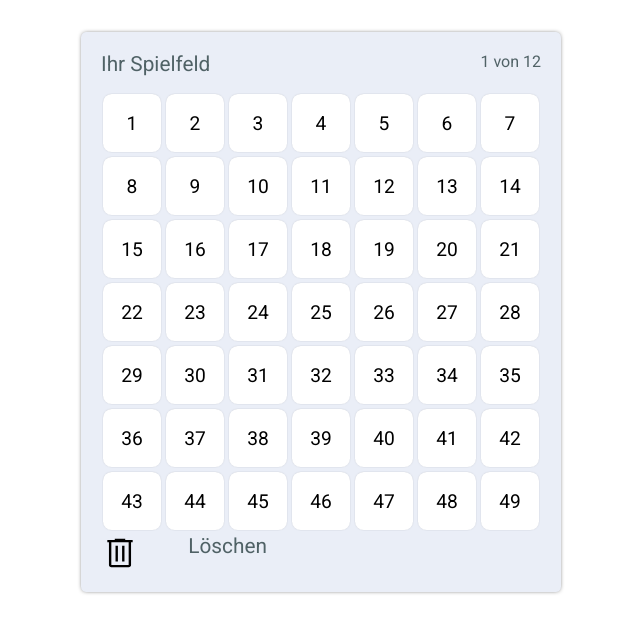
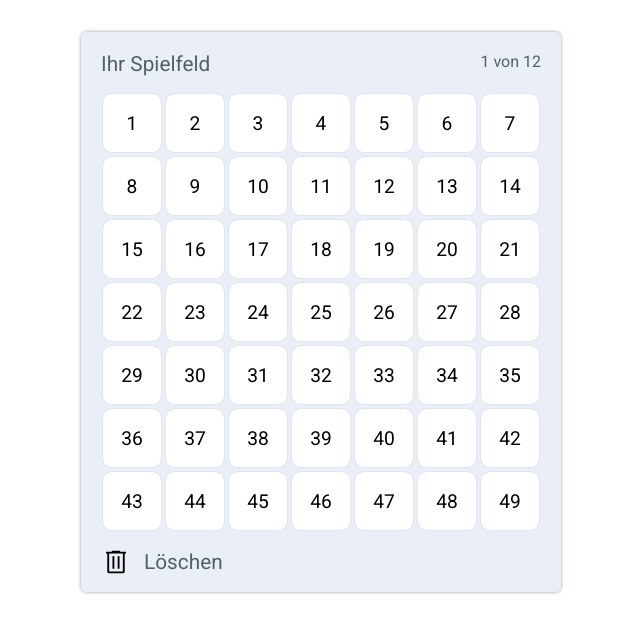
Before and after one commit to kedmar20/Lotto-App-Probeaufgabe, a React (Vite) app: page / in a window 1280 px wide. Shown: the top 632 px of the page, without its empty margins (319-959 px from the left). Built offline with nearby package versions, Linux system fonts and the light colour scheme.

Commit message:
improve funcionality for button 'trash-delete'

```diff
--- a/src/components/organisms/Footer/Footer.jsx
+++ b/src/components/organisms/Footer/Footer.jsx
@@ -5,10 +5,16 @@ import { NumbersContext } from "src/providers/Providers";
 
 const Footer = () => {
    const context = useContext(NumbersContext);
+   const refresh = () => {
+      context.setNumbers([]);
+      window.location.toString().includes("chosen") ? "" : window.location.reload();
+   };
 
    return (
       <FooterStyles>
-         <img src="src/assets/icons/trash.svg" />
+         <NavLink to="/">
+            <img src="src/assets/icons/trash.svg" onClick={() => refresh()} />
+         </NavLink>
          <span>Löschen</span>
          <NavLink to="/chosen">{context.numbers.length >= 6 ? <button>WEITER</button> : ""}</NavLink>
       </FooterStyles>
--- a/src/components/organisms/Footer/Footer.styles.js
+++ b/src/components/organisms/Footer/Footer.styles.js
@@ -2,7 +2,7 @@ import styled from "styled-components";
 
 export const FooterStyles = styled.div`
    display: flex;
-   flex-wrap: wrap;
+   /* flex-wrap: wrap; */
    justify-content: start;
    padding: 0 20px;
    align-items: start;
@@ -11,19 +11,25 @@ export const FooterStyles = styled.div`
    color: ${({ theme }) => theme.colors.textHeader};
    font-size: 1.3em;
    position: absolute;
-   bottom: 20px;
+   bottom: 10px;
 
    img {
-      width: 3vw;
+      width: 30px;
       color: ${({ theme }) => theme.colors.textHeader};
+      transition: all 0.3s ease-in-out;
+
+      &:hover {
+         transform: scale(0.8);
+      }
    }
 
    span {
-      width: 13vw;
+      /* width: 13vw; */
+      padding: 3px 8px 0;
    }
 
    button {
-      width: 13vw;
+      width: 100px;
       position: absolute;
       right: 5%;
       background-color: ${({ theme }) => theme.colors.cross};
@@ -35,7 +41,7 @@ export const FooterStyles = styled.div`
       cursor: pointer;
 
       &:hover {
-         transform: scale(1.1);
+         transform: scale(0.8);
       }
    }
 `;
--- a/src/components/templates/MainTemplate/MainTemplate.jsx
+++ b/src/components/templates/MainTemplate/MainTemplate.jsx
@@ -1,19 +1,14 @@
-import React, {useContext} from 'react'
+import React from "react";
 import { MainTemplateStyles } from "./MainTemplate.styles";
 import Header from "src/components/organisms/Header/Header";
 import Footer from "src/components/organisms/Footer/Footer";
-import { NumbersContext } from 'src/providers/Providers';
-
-
 
 const MainTemplate = ({ children }) => {
-   //   const context = useContext(NumbersContext);
    return (
       <MainTemplateStyles>
          <Header />
          {children}
-         {/* <Footer toggle={context.toggle}/> */}
-         <Footer/>
+         <Footer />
       </MainTemplateStyles>
    );
 };
```
Also changed, not shown: src/index.css (+10 -10 lines).
